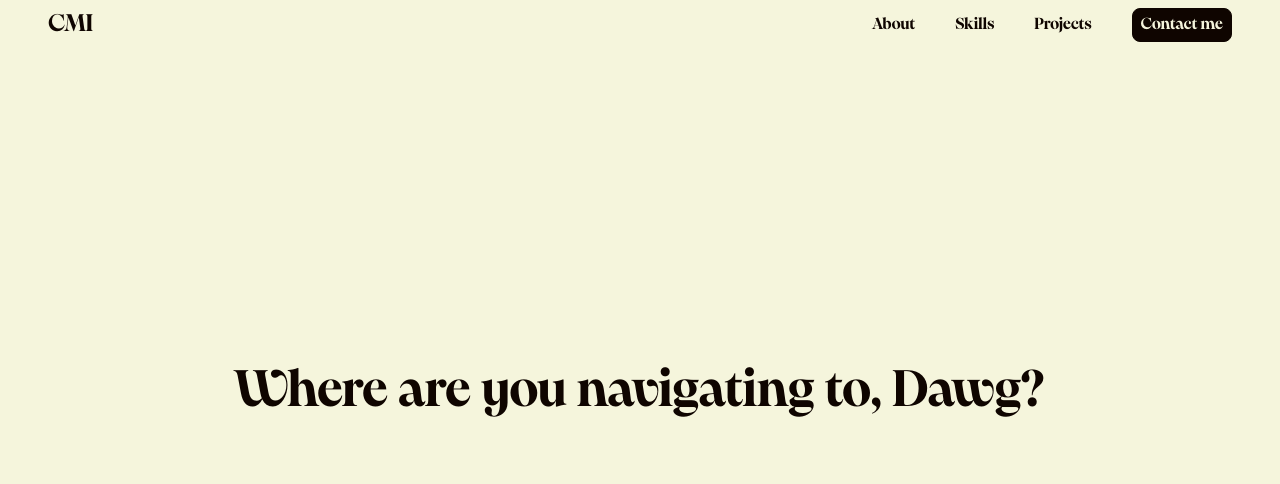
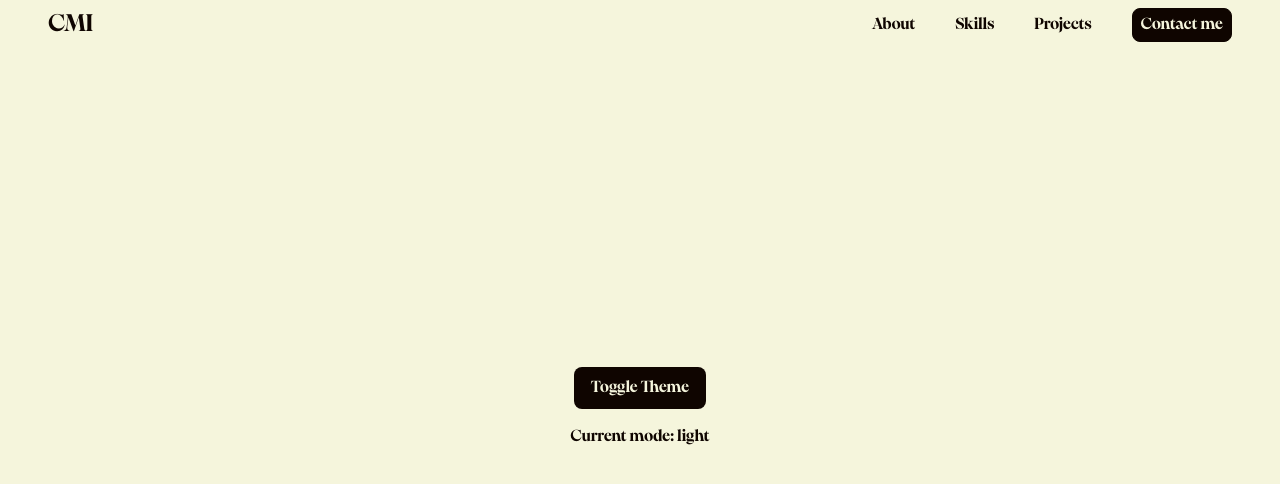
Before and after one commit to CMI-James/main-portfolio, a Next.js app: page /toggle in a window 1280 px wide. Before the commit this address had no page. Shown: the top 484 px of the page. Built offline with nearby package versions, Linux system fonts and the light colour scheme.

Commit message:
feat: improved the dark mode by using tailwind dark feature

```diff
--- a/src/components/Description.jsx
+++ b/src/components/Description.jsx
@@ -1,11 +1,11 @@
 import React from "react";
-import Word from "./ui/TextReveal"
+import Word from "./ui/TextReveal";
 export default function Description() {
-  const paragraph=
+  const paragraph =
     "I create captivating user interfaces that inspire and connect with people through development and design.";
   return (
-    <div className="relative z-20 h-screen px-5  md:px-10 xl:px-20 2xl:px-28 bg-brown-1000 text-beige selection:bg-beige selection:text-brown-1000  flex w-full items-center justify-center space-x-20">
-      <Word paragraph={paragraph}/>
+    <div className="relative z-20 h-screen px-5  md:px-10 xl:px-20 2xl:px-28 bg-brown-1000 dark:bg-beige text-beige dark:text-brown-1000 selection:bg-beige dark:selection:bg-brown-1000 selection:text-brown-1000 dark:selection:text-beige  flex w-full items-center justify-center space-x-20">
+      <Word paragraph={paragraph} />
     </div>
   );
 }
--- a/src/components/navbar/Navbar.jsx
+++ b/src/components/navbar/Navbar.jsx
@@ -72,7 +72,7 @@ const Navbar = ({ controls }) => {
   };
   return (
     <motion.div
-      className={`fixed top-0 z-[1000] ${mainColor}  py-2 px-4 md:px-8 xl:px-12 w-full flex justify-between items-center`}
+      className={`fixed top-0 z-[1000] theme-dark-light py-2 px-4 md:px-8 xl:px-12 w-full flex justify-between items-center`}
       variants={navbarVariants}
       initial="hidden"
       animate="visible"
--- /dev/null
+++ b/src/context/ThemeContext.js
@@ -0,0 +1,46 @@
+import { createContext, useContext, useEffect, useState } from "react";
+
+const ThemeContext = createContext();
+
+export const ThemeProvider = ({ children }) => {
+  const [theme, setTheme] = useState("light");
+
+  useEffect(() => {
+    if (typeof window !== "undefined") {
+      // Ensure we are in the browser before accessing localStorage
+      const storedTheme = localStorage.getItem("theme") || "light";
+      setTheme(storedTheme);
+
+      if (storedTheme === "dark") {
+        document.documentElement.classList.add("dark");
+      } else {
+        document.documentElement.classList.remove("dark");
+      }
+    }
+  }, []);
+
+  const toggleTheme = () => {
+    setTheme((prevTheme) => {
+      const newTheme = prevTheme === "light" ? "dark" : "light";
+      if (typeof window !== "undefined") {
+        localStorage.setItem("theme", newTheme);
+      }
+
+      if (newTheme === "dark") {
+        document.documentElement.classList.add("dark");
+      } else {
+        document.documentElement.classList.remove("dark");
+      }
+
+      return newTheme;
+    });
+  };
+
+  return (
+    <ThemeContext.Provider value={{ theme, toggleTheme }}>
+      {children}
+    </ThemeContext.Provider>
+  );
+};
+
+export const useTheme = () => useContext(ThemeContext);
--- a/src/pages/_app.js
+++ b/src/pages/_app.js
@@ -7,11 +7,13 @@ import "@/styles/scrollbar.css";
 import "@/styles/project.css";
 import "@/styles/imageScroll.css";
 import { MemoryProvider } from "@/context/MemoryContext";
+import { ThemeProvider } from "@/context/ThemeContext";
 
 function MyApp({ Component, pageProps }) {
   return (
     <SmoothScrollWrapper>
       <MemoryProvider>
+        <ThemeProvider>
           <Layout>
             <Head>
               <title>James</title>
@@ -22,7 +24,7 @@ function MyApp({ Component, pageProps }) {
             </Head>
             <Component {...pageProps} />
           </Layout>
-
+        </ThemeProvider>
       </MemoryProvider>
     </SmoothScrollWrapper>
   );
--- /dev/null
+++ b/src/pages/toggle.jsx
@@ -0,0 +1,20 @@
+import { useTheme } from "@/context/ThemeContext";
+
+
+const MyComponent = () => {
+  const { theme, toggleTheme } = useTheme();
+
+  return (
+    <div className="min-h-screen flex flex-col items-center justify-center bg-beige text-brown-1000 dark:bg-brown-1000 dark:text-beige transition-colors duration-300">
+      <button
+        onClick={toggleTheme}
+        className="px-4 py-2 mt-4 bg-brown-1000 text-beige dark:bg-beige dark:text-brown-1000 border border-transparent rounded-lg hover:border-brown-1000 hover:bg-beige hover:text-brown-1000 dark:hover:border-beige dark:hover:bg-brown-1000 dark:hover:text-beige transition-all"
+      >
+        Toggle Theme
+      </button>
+      <p className="mt-4">Current mode: {theme}</p>
+    </div>
+  );
+};
+
+export default MyComponent;
--- a/src/styles/globals.css
+++ b/src/styles/globals.css
@@ -20,3 +20,10 @@ body {
 .hero-clip {
   clip-path: polygon(0% 0, 100% 0%, 100% 100%, 0 100%);
 }
+
+.theme-dark-light {
+  @apply text-brown-1000 dark:text-beige
+         bg-beige dark:bg-brown-1000
+         selection:bg-brown-1000 dark:selection:bg-beige
+         selection:text-beige dark:selection:text-brown-1000;
+}
--- a/tailwind.config.js
+++ b/tailwind.config.js
@@ -1,5 +1,6 @@
 /** @type {import('tailwindcss').Config} */
 module.exports = {
+  darkMode: "class",
   content: [
     "./src/pages/**/*.{js,ts,jsx,tsx,mdx}",
     "./src/components/**/*.{js,ts,jsx,tsx,mdx}",
```
Lines whose indentation alone changed are shown as unchanged.
